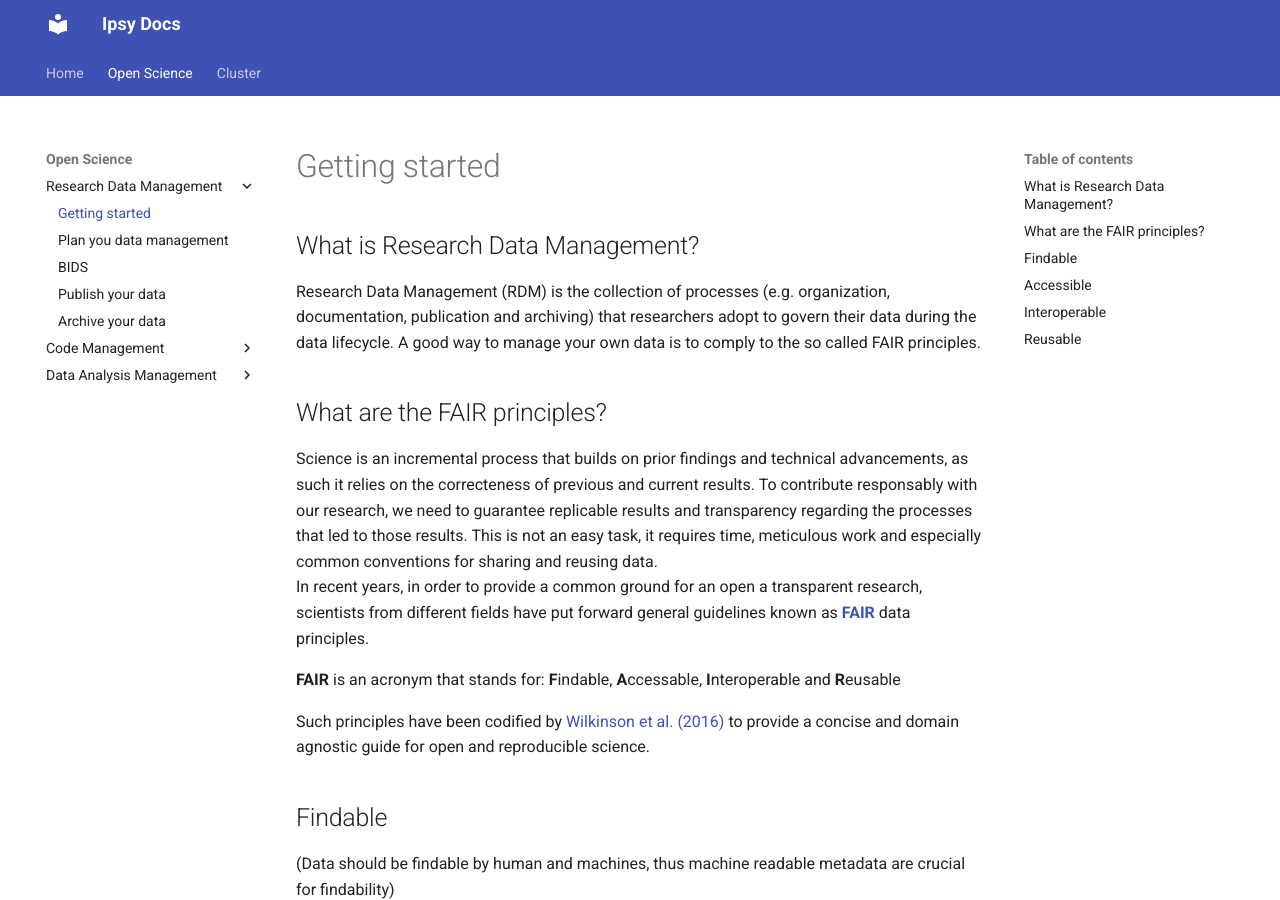
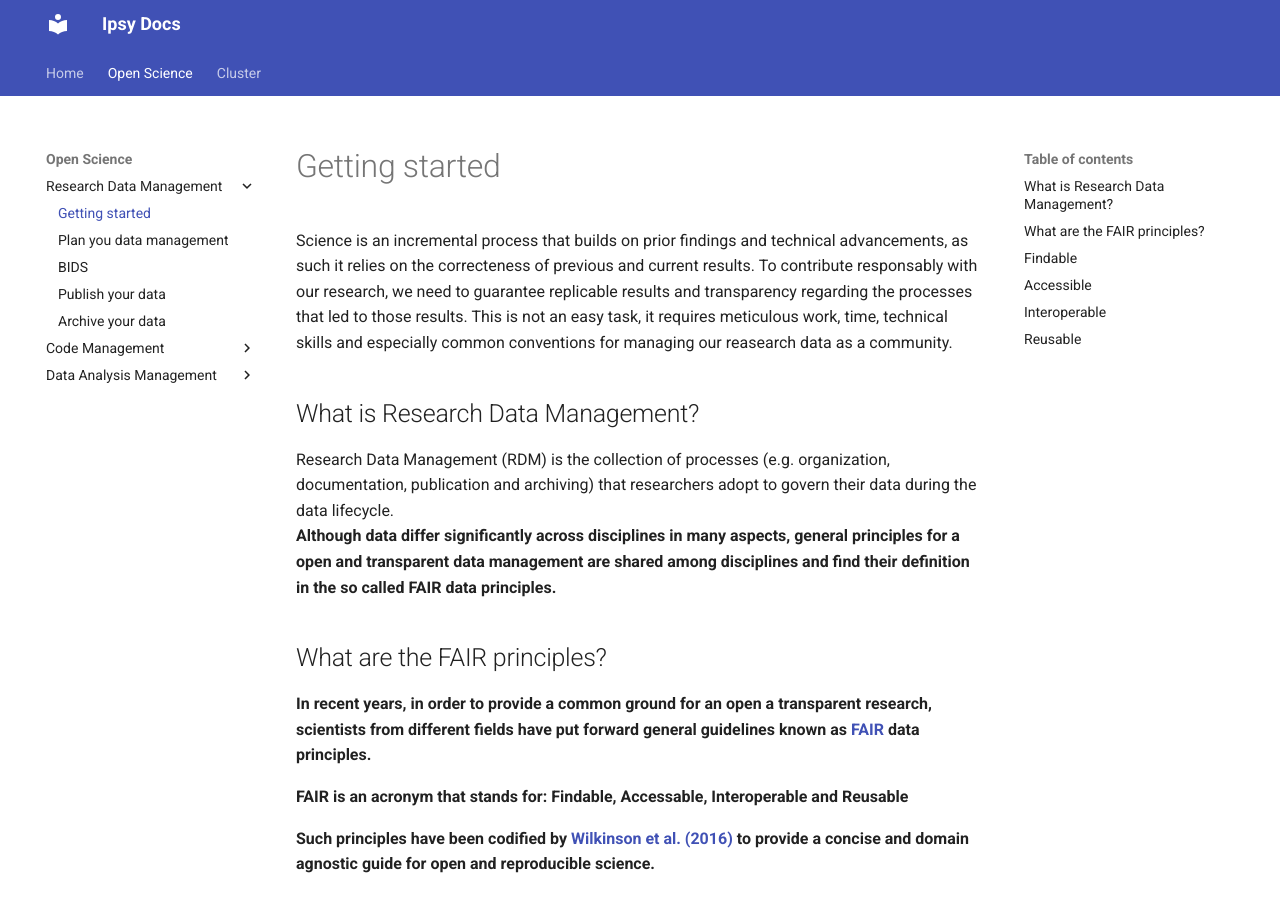
Before and after one commit to pvavra/temp-ipsy, an MkDocs documentation site: the page built from docs/open-science/research-data-management/getting-started.md, in a window 1280 px wide and 900 px high. Built offline with MkDocs 1.6.1 and Material for MkDocs 9.7.7, drawn with Linux system fonts in a browser that asks for light colours.

Commit message:
Add new introduction to RDM

```diff
--- a/docs/open-science/research-data-management/getting-started.md
+++ b/docs/open-science/research-data-management/getting-started.md
@@ -1,12 +1,14 @@
 # Getting started
+
+Science is an incremental process that builds on prior findings and technical advancements, as such it relies on the correcteness of previous and current results. To contribute responsably with our research, we need to guarantee replicable results and transparency regarding the processes that led to those results. This is not an easy task, it requires meticulous work, time, technical skills and especially common conventions for managing our reasearch data as a community.
 
 ## What is Research Data Management?
 
-Research Data Management (RDM) is the collection of processes (e.g. organization, documentation, publication and archiving) that researchers adopt to govern their data during the data lifecycle. A good way to manage your own data is to comply to the so called FAIR principles.
+Research Data Management (RDM) is the collection of processes (e.g. organization, documentation, publication and archiving) that researchers adopt to govern their data during the data lifecycle.<b/>
+Although data differ significantly across disciplines in many aspects, general principles for a open and transparent data management are shared among disciplines and find their definition in the so called FAIR data principles.
 
 ## What are the FAIR principles?
 
-Science is an incremental process that builds on prior findings and technical advancements, as such it relies on the correcteness of previous and current results. To contribute responsably with our research, we need to guarantee replicable results and transparency regarding the processes that led to those results. This is not an easy task, it requires time, meticulous work and especially common conventions for sharing and reusing data.</b>
 In recent years, in order to provide a common ground for an open a transparent research, scientists from different fields have put forward general guidelines known as [**FAIR**](https://www.go-fair.org/fair-principles/) data principles.
 
 **FAIR** is an acronym that stands for: **F**indable, **A**ccessable, **I**nteroperable and **R**eusable
```
